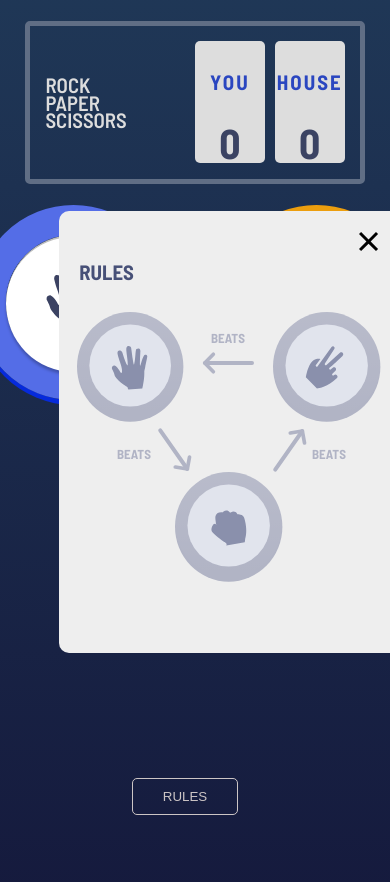
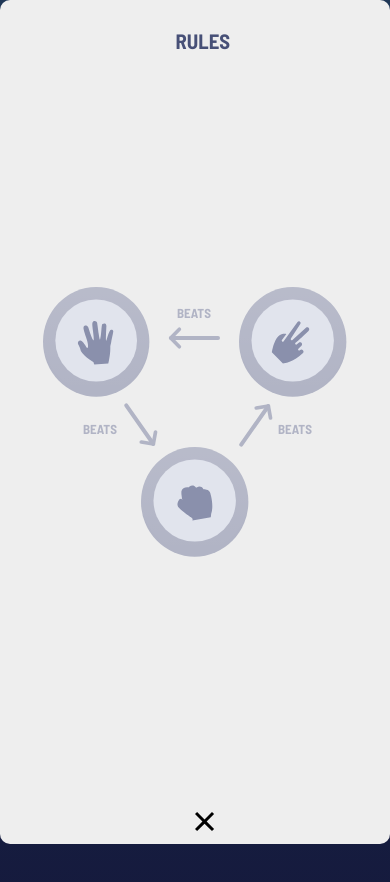
Before and after one commit to Yinkusadel/odin-project-rock-paper-scissors, a website: page index.html in a window 390 px wide. Both pictures are taken after a click on the button "RULES". Shown: the top 882 px of the page. Drawn offline with Linux system fonts and the light colour scheme.

Commit message:
Refactor : rules display for mobile screen

```diff
--- a/styles.css
+++ b/styles.css
@@ -570,4 +570,37 @@ main {
     margin-top: 220px;
     justify-content: center;
   }
+
+  .display-rules {
+    position: fixed;
+    left: 0%;
+    right: 0%;
+    top: 0%;
+    height: 100vh;
+    width: 100%;
+    display: flex;
+    flex-direction: row;
+    align-items: center;
+    padding: 0;
+    margin: 0;
+  }
+
+  .display-rules-heading {
+    font-size: 2rem;
+    color: #475077;
+    position: absolute;
+    left: 45%;
+  }
+
+  .close-rules-icon {
+    margin-bottom: 10px;
+    position: absolute;
+    left: 50%;
+  }
+
+  .rules-regulation-svg {
+    width: 100%;
+    justify-content: center;
+    display: flex;
+  }
 }
```
